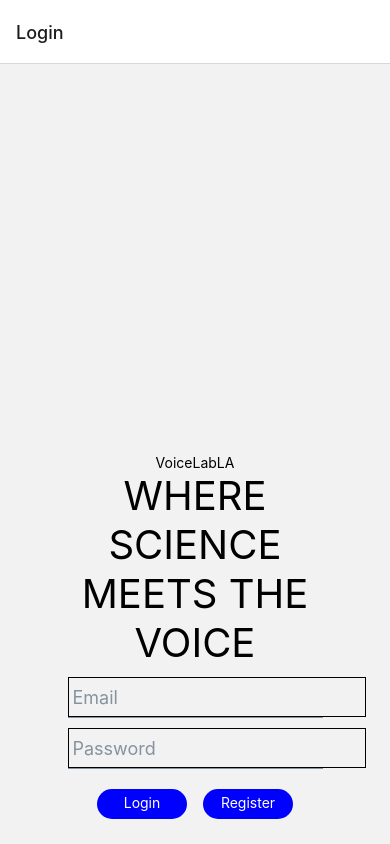
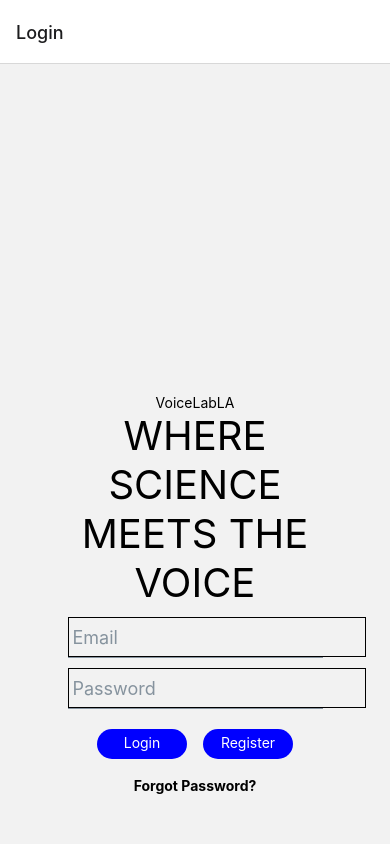
Before and after one commit to sphcastillo/voicelab_LA, a React Native app: screen /Login in a window 390 px wide. Built offline with nearby package versions, Linux system fonts and the light colour scheme; no server answers.

Commit message:
Reset password: beginning stages of code, not yet working

```diff
--- a/screens/Login.js
+++ b/screens/Login.js
@@ -30,14 +30,18 @@
 
   }
 
-  // loginUser = async (email, password) => {
-  //   try {
-  //     await firebase.auth().signInWithEmailAndPassword(email, password)
-  //   }
-  //   catch (error){
-  //     alert(error.message)
-  //   }
-  // }
+
+  // reset password
+
+  const resetPassword  = () => {
+    firebase.auth().sendPasswordResetEmail(firebase.auth().currentUser.email)
+    .then(() => {
+      alert('Password reset email sent!')
+    }).catch((error) => {
+      alert(error.message)
+    })
+  }
+
 
   return (
     <KeyboardAvoidingView enabled behavior='padding' style={styles.container}>
@@ -92,6 +96,14 @@
               <Text style={styles.buttonText}>Register</Text>
             </TouchableOpacity>
           </View>
+          <View>
+            <TouchableOpacity
+              style={styles.forgotPasswordContainer}
+              onPress={() => resetPassword()}
+            >
+              <Text style={styles.forgotPassword}>Forgot Password?</Text>
+            </TouchableOpacity>
+          </View>
         </View>
       </SafeAreaView>
     </KeyboardAvoidingView>
@@ -105,7 +117,7 @@
     flex: 1,
     alignItems: 'center',
     // justifyContent: 'center',
-    paddingTop: 195
+    paddingTop: 165
   },
   text: {
     textAlign: 'center',
@@ -147,5 +159,16 @@
     color: 'white',
     alignContent: 'center',
 
+  },
+  forgotPasswordContainer: {
+    // flex: 1,
+    alignItems: 'center',
+    paddingTop: 10
+    // justifyContent: 'center',
+  },
+  forgotPassword: {
+    fontSize: 14,
+    fontWeight: "bold"
   }
+
 })
```
Also changed, not shown: screens/Registration.js (+0 -30 lines), 1 other file (tests, documents, lock files or other folders).
